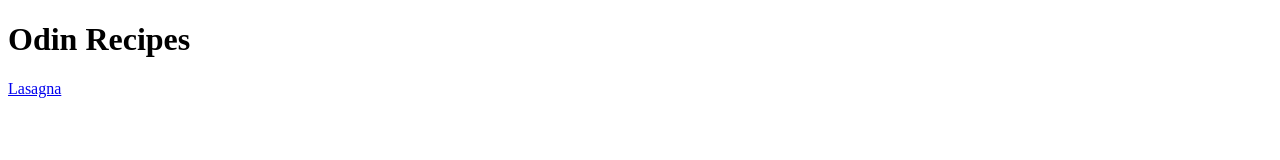
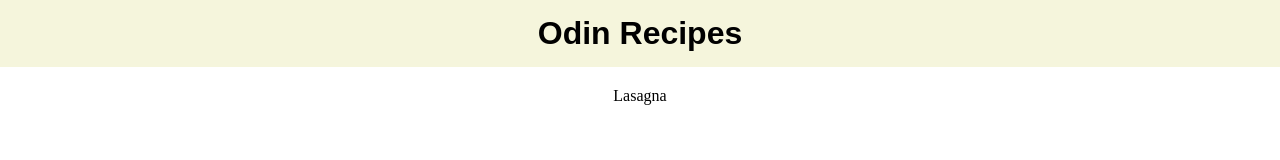
Before and after one commit to EdvinBec/odin-recipes, a plain HTML site: page index.html in a window 1280 px wide. Drawn offline with Linux system fonts and the light colour scheme.

Commit message:
Re-styling the homepage

```diff
--- a/index.html
+++ b/index.html
@@ -4,6 +4,7 @@
     <meta charset="UTF-8">
     <meta http-equiv="X-UA-Compatible" content="IE=edge">
     <meta name="viewport" content="width=device-width, initial-scale=1.0">
+    <link rel="stylesheet" href="style.css">
     <title>Document</title>
 </head>
 <body>
--- /dev/null
+++ b/style.css
@@ -0,0 +1,27 @@
+* {
+    margin: 0;
+    padding: 0;
+}
+
+body {
+    text-align: center;
+}
+
+h1 {
+    padding: 15px 0;
+    margin: 0 0 20px 0;
+    font-family: sans-serif;
+    background-color: beige;
+}
+
+a {
+    text-decoration: none;
+    color: black;
+}
+
+a:hover {
+    background-color: black;
+    color: white;
+    padding: 10px;
+    border-radius: 15px;
+}
```
